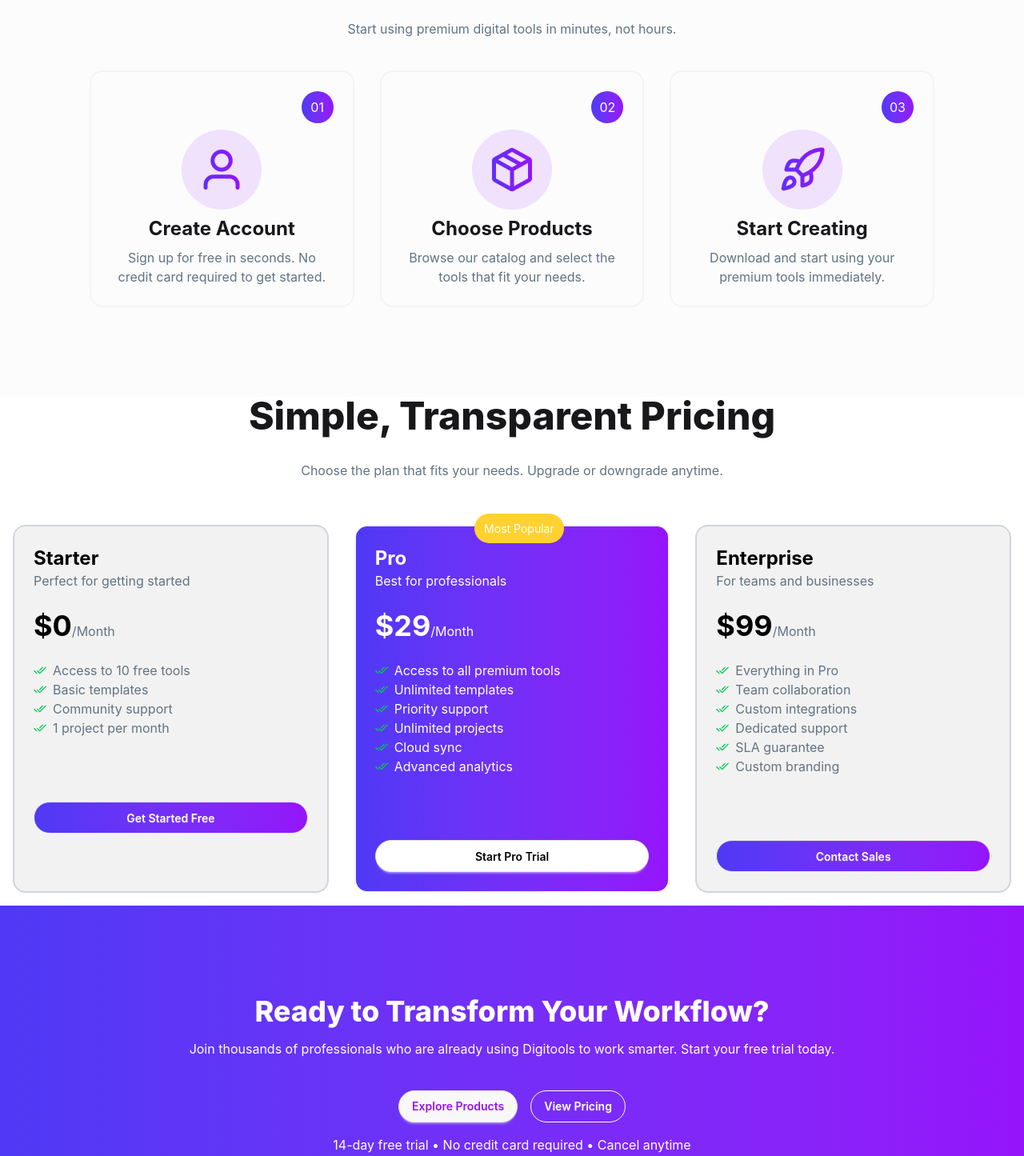
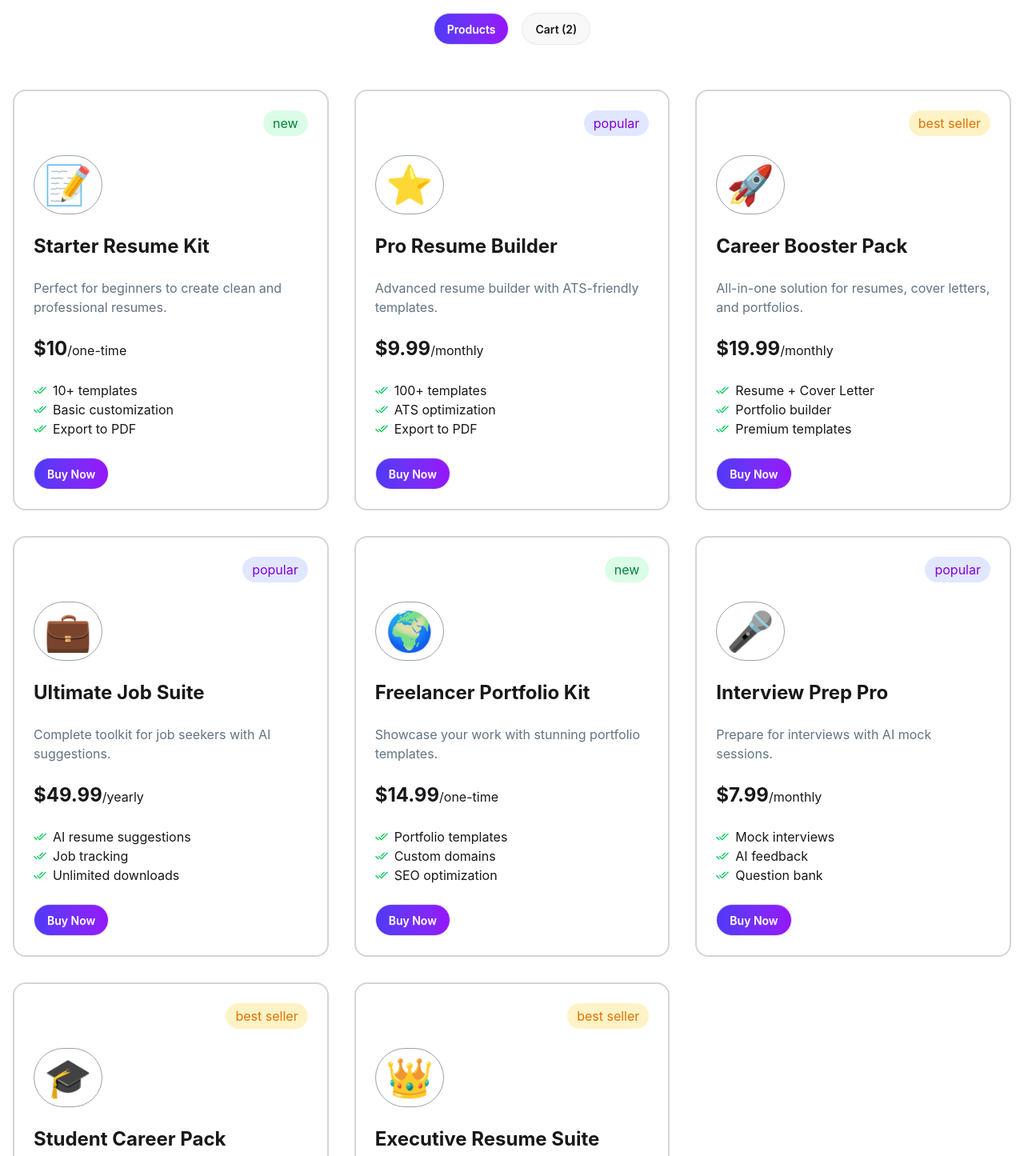
Before and after one commit to farhan-al-shahrier-siam/digiTools-platform, a React (Vite) app: page / in a window 1280 px wide. Shown: the part 1245-2690 px from the top of the page at 80% size. Built offline with nearby package versions, Linux system fonts and the light colour scheme.

Commit message:
Added the products section as per fig,a without functionality

```diff
--- /dev/null
+++ b/public/data.json
@@ -0,0 +1,96 @@
+[
+  {
+    "id": 1,
+    "name": "Starter Resume Kit",
+    "description": "Perfect for beginners to create clean and professional resumes.",
+    "price": 10,
+    "period": "one-time",
+    "tag": "new",
+    "tagType": "new",
+    "features": ["10+ templates", "Basic customization", "Export to PDF"],
+    "icon": "📝"
+  },
+  {
+    "id": 2,
+    "name": "Pro Resume Builder",
+    "description": "Advanced resume builder with ATS-friendly templates.",
+    "price": 9.99,
+    "period": "monthly",
+    "tag": "popular",
+    "tagType": "popular",
+    "features": ["100+ templates", "ATS optimization", "Export to PDF", "Custom sections"],
+    "icon": "⭐"
+  },
+  {
+    "id": 3,
+    "name": "Career Booster Pack",
+    "description": "All-in-one solution for resumes, cover letters, and portfolios.",
+    "price": 19.99,
+    "period": "monthly",
+    "tag": "best seller",
+    "tagType": "best seller",
+    "features": ["Resume + Cover Letter", "Portfolio builder", "Premium templates"],
+    "icon": "🚀"
+
+  },
+  {
+    "id": 4,
+    "name": "Ultimate Job Suite",
+    "description": "Complete toolkit for job seekers with AI suggestions.",
+    "price": 49.99,
+    "period": "yearly",
+    "tag": "popular",
+    "tagType": "popular",
+    "features": ["AI resume suggestions", "Job tracking", "Unlimited downloads"],
+    "icon": "💼"
+
+  },
+  {
+    "id": 5,
+    "name": "Freelancer Portfolio Kit",
+    "description": "Showcase your work with stunning portfolio templates.",
+    "price": 14.99,
+    "period": "one-time",
+    "tag": "new",
+    "tagType": "new",
+    "features": ["Portfolio templates", "Custom domains", "SEO optimization"],
+    "icon": "🌍"
+
+  },
+  {
+    "id": 6,
+    "name": "Interview Prep Pro",
+    "description": "Prepare for interviews with AI mock sessions.",
+    "price": 7.99,
+    "period": "monthly",
+    "tag": "popular",
+    "tagType": "popular",
+    "features": ["Mock interviews", "AI feedback", "Question bank"],
+    "icon": "🎤"
+
+  },
+  {
+    "id": 7,
+    "name": "Student Career Pack",
+    "description": "Designed for students entering the job market.",
+    "price": 4.99,
+    "period": "monthly",
+    "tag": "best seller",
+    "tagType": "best seller",
+    "features": ["Internship templates", "Simple UI", "Quick export"],
+    "icon": "🎓"
+
+  },
+  {
+    "id": 8,
+    "name": "Executive Resume Suite",
+    "description": "Premium resumes for senior professionals.",
+    "price": 99.99,
+    "period": "yearly",
+    "tag": "best seller",
+    "tagType": "best seller",
+    "features": ["Executive templates", "Personal branding", "Priority support"],
+    "icon": "👑"
+
+  }
+]
--- a/src/App.jsx
+++ b/src/App.jsx
@@ -1,12 +1,22 @@
+import { Suspense } from "react";
 import "./App.css";
 import Banner from "./components/Banner/Banner";
 import Footer from "./components/Footer/Footer";
 import Navbar from "./components/Navbar/Navbar";
 import PricingSection from "./components/PricingSection/PricingSection";
+import Products from "./components/Products/Products";
 import StatusSection from "./components/StatusSection/StatusSection";
 import StepsSection from "./components/StepsSection/StepsSection";
+import Loader from "./components/Loader/Loader";
+
+const fetchProduct = async () => {
+    const res = await fetch("/data.json");
+    return res.json();
+};
 
 function App() {
+    const productPromise = fetchProduct();
+
     return (
         <>
             <Navbar></Navbar>
@@ -14,6 +24,10 @@ function App() {
             <Banner></Banner>
 
             <StatusSection></StatusSection>
+
+            <Suspense fallback={<Loader></Loader>}>
+                <Products productPromise={productPromise}></Products>
+            </Suspense>
 
             <StepsSection></StepsSection>
 
--- a/src/components/Footer/Footer.jsx
+++ b/src/components/Footer/Footer.jsx
@@ -17,9 +17,9 @@ const Footer = () => {
                 </div>
             </div>
 
-            <div className="bg-black p-28">
-                <div className="text-white grid grid-cols-6 items-start justify-between container mx-auto gap-12">
-                    <div className="col-span-2">
+            <div className="bg-black p-4 md:p-28">
+                <div className="text-white grid grid-cols-2 md:grid-cols-6 md:items-start md:justify-between md:container md:mx-auto gap-12">
+                    <div className="md:col-span-2">
                         <h2 className="font-extrabold text-4xl mb-4">DigiTools</h2>
                         <p>Premium digital tools for creators, professionals, and businesses. Work smarter with our suite of powerful tools.</p>
                     </div>
@@ -55,7 +55,7 @@ const Footer = () => {
                 </div>
                 <div className="text-white flex justify-between border-t border-gray-600 mt-20 pt-5">
                     <p>© 2026 Digitools. All rights reserved.</p>
-                    <div className="flex gap-5">
+                    <div className="md:flex gap-5">
                         <p>Privacy Policy</p>
                         <p>Terms of Service</p>
                         <p>Cookies</p>
--- /dev/null
+++ b/src/components/Loader/Loader.jsx
@@ -0,0 +1,18 @@
+import React from "react";
+
+const Loader = () => {
+    return (
+        <div className="container mx-auto text-center mt-28">
+            <span className="loading loading-spinner text-primary"></span>
+            <span className="loading loading-spinner text-secondary"></span>
+            <span className="loading loading-spinner text-accent"></span>
+            <span className="loading loading-spinner text-neutral"></span>
+            <span className="loading loading-spinner text-info"></span>
+            <span className="loading loading-spinner text-success"></span>
+            <span className="loading loading-spinner text-warning"></span>
+            <span className="loading loading-spinner text-error"></span>
+        </div>
+    );
+};
+
+export default Loader;
--- /dev/null
+++ b/src/components/Product/Product.jsx
@@ -0,0 +1,25 @@
+import React from "react";
+import { IoMdDoneAll } from "react-icons/io";
+
+const Product = ({ product }) => {
+    console.log(product);
+    return (
+        <div className="p-6 border-2 border-gray-300 rounded-2xl space-y-6">
+            <div className="flex justify-end"><span className={`${product.tag === "new" ? "bg-[#DBFCE7] text-green-700" : product.tag === "best seller" ? "bg-[#FEF3C6] text-amber-600" : "bg-[#E1E7FF] text-purple-700"} px-3 py-1 rounded-full`}>{product.tag}</span></div>
+            <div className="text-5xl flex items-center"><span className="border rounded-full p-3 border-gray-400">{product.icon}</span></div>
+            <h3 className="text-2xl font-bold">{product.name}</h3>
+            <p className="text-[#627382]">{product.description}</p>
+            <p>
+                <span className="font-bold text-2xl">${product.price}</span>/{product.period}
+            </p>
+            <div>
+                <p className="flex items-center gap-2"><IoMdDoneAll className="text-green-500" /> {product.features[0]}</p>
+                <p className="flex items-center gap-2"><IoMdDoneAll className="text-green-500" />{product.features[1]}</p>
+                <p className="flex items-center gap-2"><IoMdDoneAll className="text-green-500" />{product.features[2]}</p>
+            </div>
+            <button className="btn bg-linear-to-r from-[#4F39F6] to-[#9514FA] rounded-full text-white">Buy Now</button>
+        </div>
+    );
+};
+
+export default Product;
--- /dev/null
+++ b/src/components/Products/Products.jsx
@@ -0,0 +1,27 @@
+import React, { use } from "react";
+import Product from "../Product/Product";
+
+const Products = ({ productPromise }) => {
+    const products = use(productPromise);
+    // console.log(products);
+
+    return (
+        <div className="mt-20">
+            <div className="text-center space-y-4">
+                <h2 className="font-extrabold text-5xl">Premium Digital Tools</h2>
+                <p className="text-[#627382]">Choose from our curated collection of premium digital products designed to boost your productivity and creativity.</p>
+                <div>
+                    <button className="btn bg-linear-to-r from-[#4F39F6] to-[#9514FA] rounded-full text-white mr-4">Products</button>
+                    <button className="btn rounded-full">Cart (2)</button>
+                </div>
+            </div>
+            <div className="mt-10 container mx-auto p-4 grid grid-cols-1 md:grid-cols-3 gap-8">
+                {products.map((product) => (
+                    <Product key={product.id} product={product}></Product>
+                ))}
+            </div>
+        </div>
+    );
+};
+
+export default Products;
```
Lines whose indentation alone changed are shown as unchanged.
